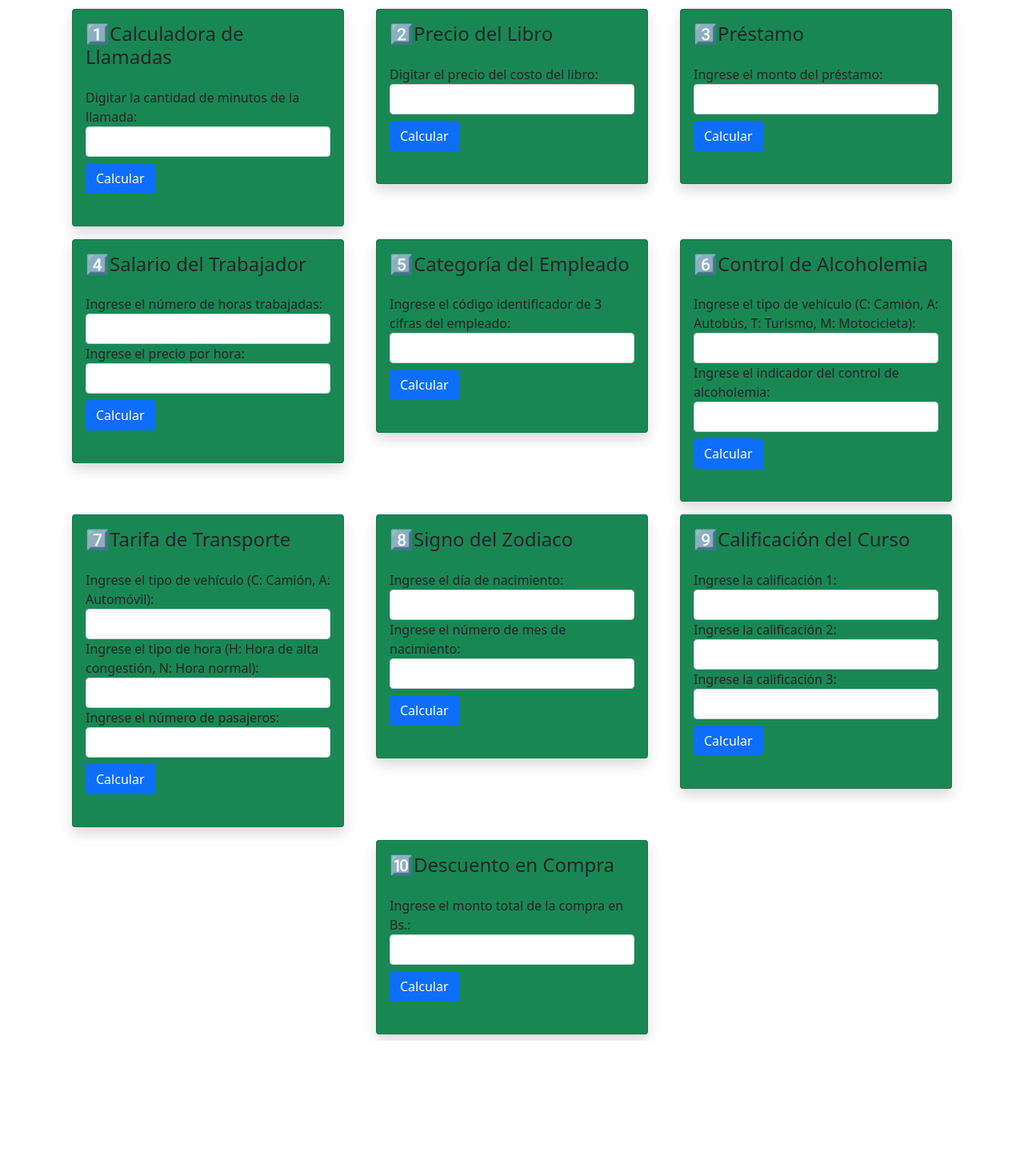
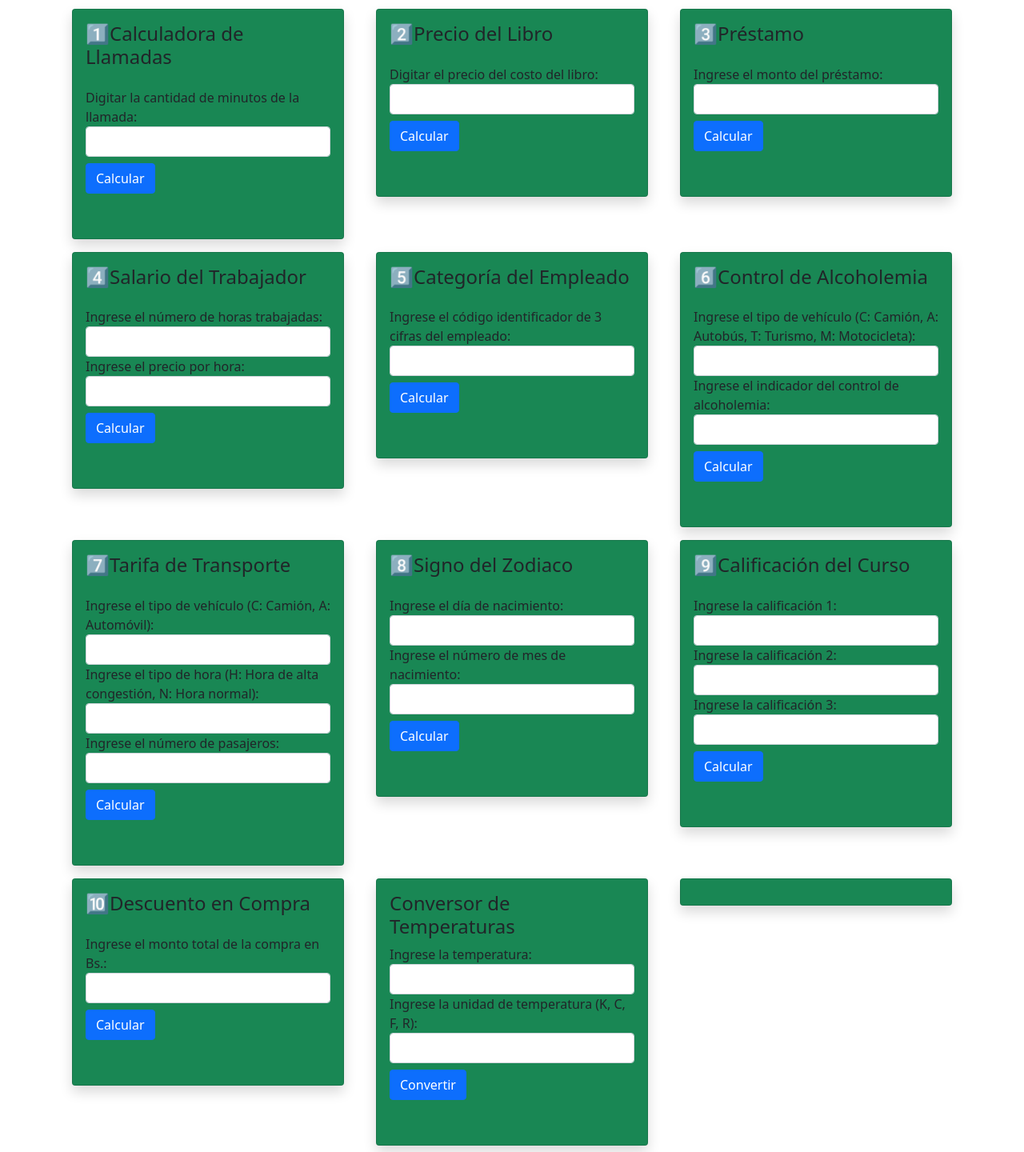
Before and after one commit to FeVer0710/Ejercicios, a plain HTML site: page index.html in a window 1280 px wide. Shown: the part 45-1485 px from the top of the page at 80% size. Before the commit the page ends 1346 px from the top, so only its background shows below. Drawn offline with nearby package versions, Linux system fonts and the light colour scheme.

Commit message:
Update index.html

```diff
--- a/index.html
+++ b/index.html
@@ -5,7 +5,8 @@
     <meta charset="UTF-8">
     <meta name="viewport" content="width=device-width, initial-scale=1.0">
     <title>Ejercicios</title>
-    <link href="https://cdn.jsdelivr.net/npm/bootstrap@5.0.2/dist/css/bootstrap.min.css" rel="stylesheet" integrity="sha384-EVSTQN3/azprG1Anm3QDgpJLIm9Nao0Yz1ztcQTwFspd3yD65VohhpuuCOmLASjC" crossorigin="anonymous">
+    <link href="https://cdn.jsdelivr.net/npm/bootstrap@5.0.2/dist/css/bootstrap.min.css" rel="stylesheet"
+        integrity="sha384-EVSTQN3/azprG1Anm3QDgpJLIm9Nao0Yz1ztcQTwFspd3yD65VohhpuuCOmLASjC" crossorigin="anonymous">
 </head>
 
 <body>
@@ -20,7 +21,7 @@
                             <input type="number" class="form-control" id="cantidadMinutos">
                         </div>
                         <button class="btn btn-primary text-white my-2" onclick="calcular()">Calcular</button>
-                        <p id="resultado"></p>
+                        <p class="bg-success text-white p-2" id="resultado"></p>
                     </div>
                 </div>
             </div>
@@ -33,7 +34,7 @@
                             <input type="number" class="form-control" id="precioCosto">
                         </div>
                         <button class="btn btn-primary text-white my-2" onclick="calcular_2()">Calcular</button>
-                        <p id="resultado_2"></p>
+                        <p class="bg-success text-white p-2" id="resultado_2"></p>
                     </div>
                 </div>
             </div>
@@ -46,7 +47,7 @@
                             <input type="number" class="form-control" id="montoInicial">
                         </div>
                         <button class="btn btn-primary text-white my-2" onclick="calcular_3()">Calcular</button>
-                        <p id="resultado_3"></p>
+                        <p class="bg-success text-white p-2" id="resultado_3"></p>
                     </div>
                 </div>
             </div>
@@ -66,7 +67,7 @@
                             <input type="number" class="form-control" id="precioPorHora">
                         </div>
                         <button class="btn btn-primary text-white my-2" onclick="calcular_4()">Calcular</button>
-                        <p id="resultado_4"></p>
+                        <p class="bg-success text-white p-2" id="resultado_4"></p>
                     </div>
                 </div>
             </div>
@@ -79,7 +80,7 @@
                             <input type="number" class="form-control" id="codigo">
                         </div>
                         <button class="btn btn-primary text-white my-2" onclick="calcular_5()">Calcular</button>
-                        <p id="resultado_5"></p>
+                        <p class="bg-success text-white p-2" id="resultado_5"></p>
                     </div>
                 </div>
             </div>
@@ -97,7 +98,7 @@
                             <input type="number" class="form-control" id="indicador">
                         </div>
                         <button class="btn btn-primary text-white my-2" onclick="calcular_6()">Calcular</button>
-                        <p id="resultado_6"></p>
+                        <p class="bg-success text-white p-2" id="resultado_6"></p>
                     </div>
                 </div>
             </div>
@@ -122,7 +123,7 @@
                             <input type="number" class="form-control" id="numPasajeros">
                         </div>
                         <button class="btn btn-primary text-white my-2" onclick="calcular_7()">Calcular</button>
-                        <p id="resultado_7"></p>
+                        <p class="bg-success text-white p-2" id="resultado_7"></p>
                     </div>
                 </div>
             </div>
@@ -139,7 +140,7 @@
                             <input type="number" class="form-control" id="mes">
                         </div>
                         <button class="btn btn-primary text-white my-2" onclick="calcular_8()">Calcular</button>
-                        <p id="resultado_8"></p>
+                        <p class="bg-success text-white p-2" id="resultado_8"></p>
                     </div>
                 </div>
             </div>
@@ -160,15 +161,13 @@
                             <input type="number" class="form-control" id="calificacion3">
                         </div>
                         <button class="btn btn-primary text-white my-2" onclick="calcular_9()">Calcular</button>
-                        <p id="resultado_9"></p>
+                        <p class="bg-success text-white p-2" id="resultado_9"></p>
                     </div>
                 </div>
             </div>
         </div>
 
         <div class="row">
-            <div class="col-12 col-lg-4">
-            </div>
             <div class="col-12 col-lg-4">
                 <div class="card m-2 bg-success shadow">
                     <div class="card-body">
@@ -178,11 +177,32 @@
                             <input type="number" class="form-control" id="montoCompra">
                         </div>
                         <button class="btn btn-primary text-white my-2" onclick="calcular_10()">Calcular</button>
-                        <p id="resultado_10"></p>
+                        <p class="bg-success text-white p-2" id="resultado_10"></p>
                     </div>
                 </div>
             </div>
             <div class="col-12 col-lg-4">
+                <div class="card m-2 bg-success shadow">
+                    <div class="card-body">
+                        <h4>Conversor de Temperaturas</h4>
+                        <div class="form-group">
+                            <label for="inputTemperatura2">Ingrese la temperatura:</label>
+                            <input type="number" class="form-control" id="inputTemperatura2">
+                        </div>
+                        <div class="form-group">
+                            <label for="inputUnidad2">Ingrese la unidad de temperatura (K, C, F, R):</label>
+                            <input type="text" class="form-control" id="inputUnidad2">
+                        </div>
+                        <button class="btn btn-primary my-2" onclick="convertirTemperatura()">Convertir</button>
+                        <p class="bg-success text-white p-2" id="resultado2"></p>
+                    </div>
+                </div>
+            </div>
+            <div class="col-12 col-lg-4">
+                <div class="card m-2 bg-success shadow">
+                    <div class="card-body">
+                    </div>
+                </div>
             </div>
         </div>
 
@@ -196,6 +216,7 @@
         <script src="./js/ejercicio_8.js"></script>
         <script src="./js/ejercicio_9.js"></script>
         <script src="./js/ejercicio_10.js"></script>
+        <script src="./js/ejercicio_temperaturas.js"></script>
 </body>
 
 </html>
```
